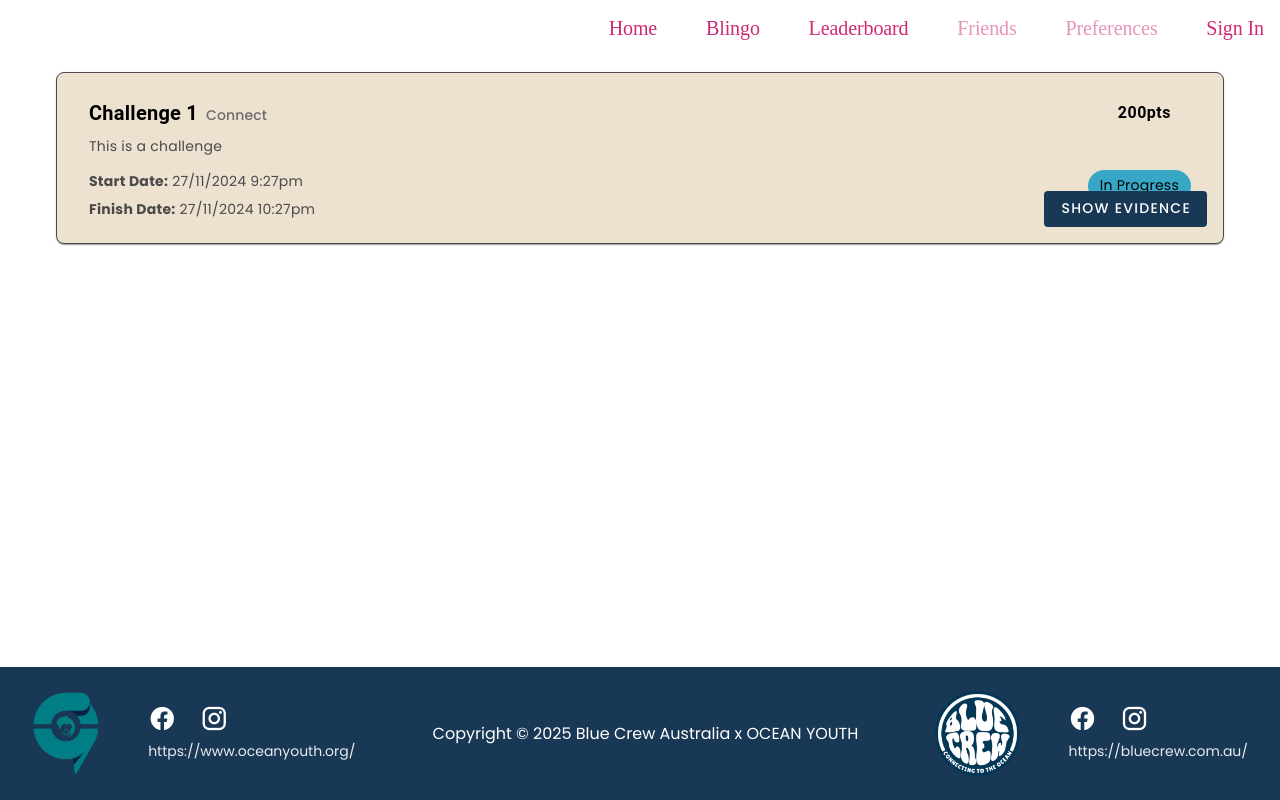
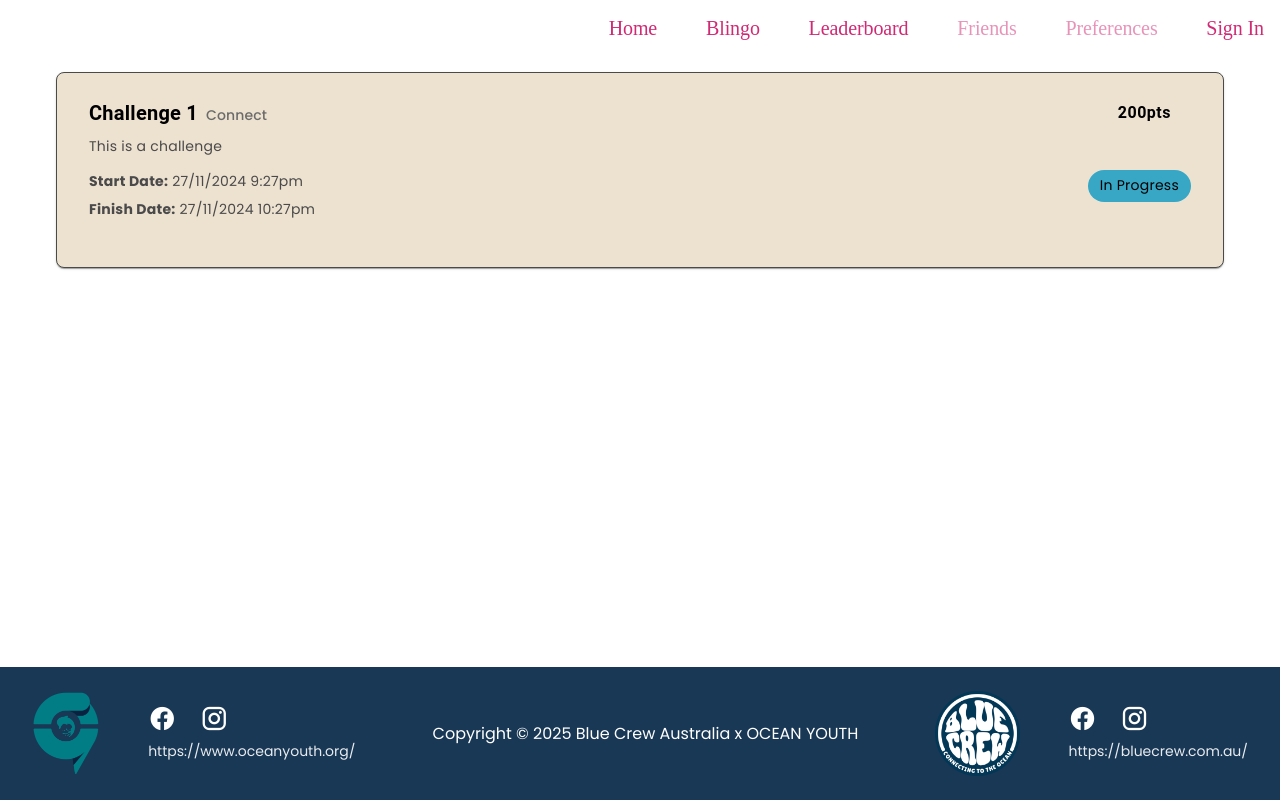
Before and after one commit to codersforcauses/bluecrew, a Vue app in the folder client/: page /profile in a window 1280 px wide. Built offline with nearby package versions, Linux system fonts and the light colour scheme; no server answers; the HTML template or start-up script is replaced by a standard one; a web font is replaced by a local one.

Commit message:
show evidence only appears when the status is completed

```diff
--- a/client/src/components/ChallengeInteraction.vue
+++ b/client/src/components/ChallengeInteraction.vue
@@ -45,13 +45,13 @@ const show = ref(false);
       </div>
     </v-card-text>
 
-    <div class="d-flex justify-end mt-n15">
-    <v-btn
+    <div v-if="status === 'Complete'" class="d-flex justify-end mt-n15">
+      <v-btn
       color="primaryBlue"
       variant="flat"
       @click="show = !show">
       {{ show ? 'Hide Evidence' : 'Show Evidence' }}
-    </v-btn>
+      </v-btn>
     </div>
 
     <v-expand-transition>
```
